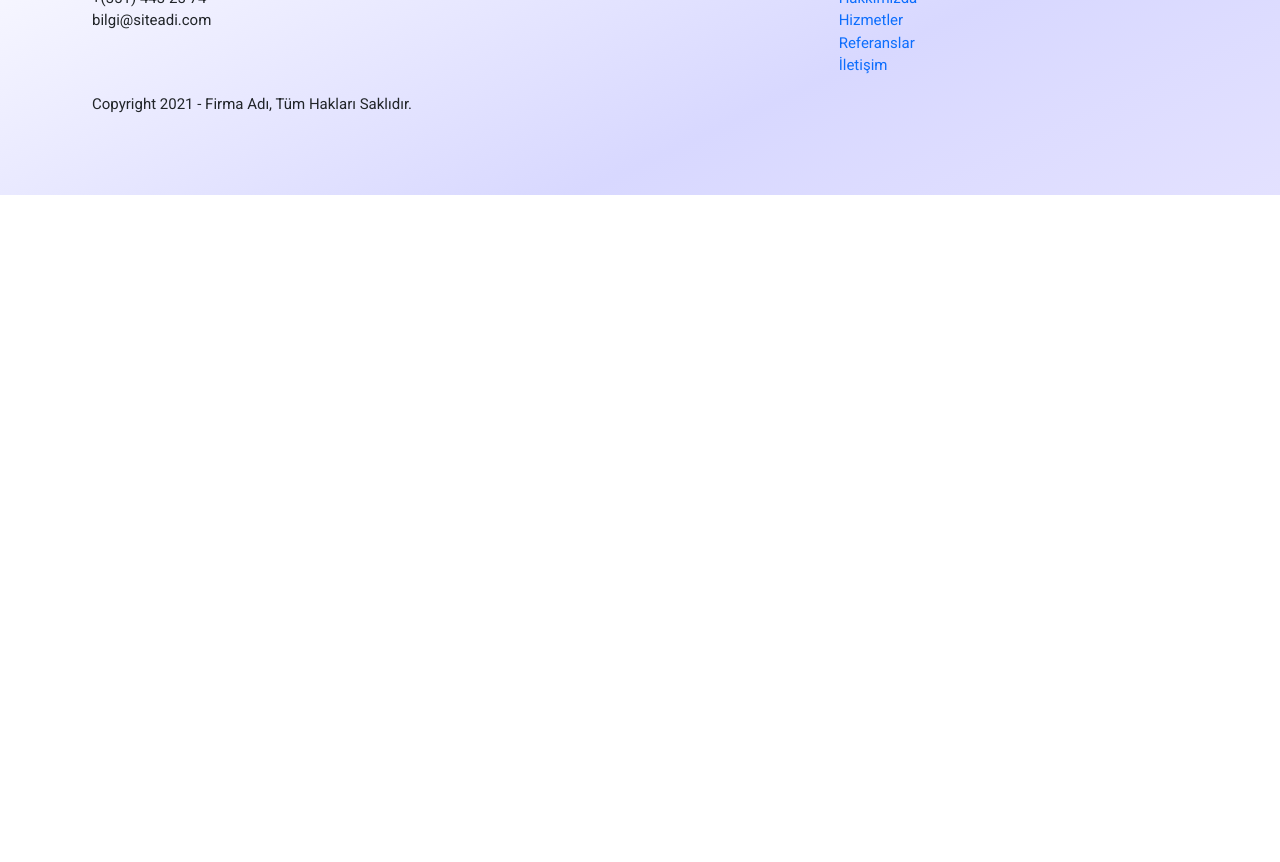
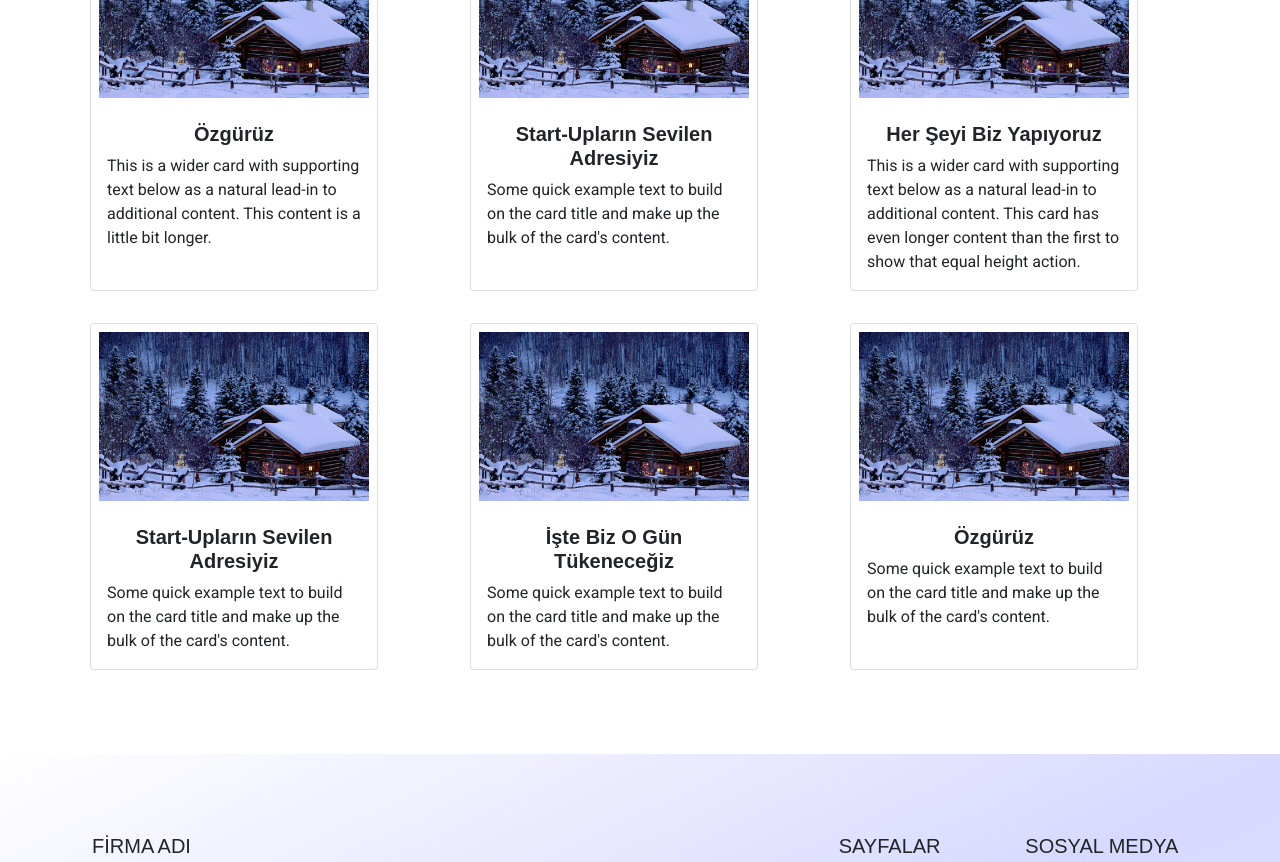
Before and after one commit to yagiiiz/uni, a plain HTML site: page hizmetler.html in a window 1280 px wide. Shown: the part 239-1101 px from the top of the page. Before the commit the page ends 800 px from the top, so only its background shows below. Drawn offline with nearby package versions, Linux system fonts and the light colour scheme.

Commit message:
hizmetlercss

```diff
--- a/css/hizmetler.css
+++ b/css/hizmetler.css
@@ -10,3 +10,46 @@ body {
     font-size: 16px;
     font-family: 'Roboto', sans-serif;
 }
+
+.card{
+    cursor: pointer
+}
+.hd{font-size: 25px;font-weight: 550
+}
+.card.hover, .card:hover{
+    box-shadow: 0 20px 40px rgba(0, 0, 0, .2)
+}
+.img{
+    margin-bottom: 35px;-webkit-filter: drop-shadow(5px 5px 5px #222);filter: drop-shadow(5px 5px 5px #222)
+}
+.card-title{
+    font-weight: 600
+}
+button.focus, button:focus{
+    outline: 0;box-shadow: none !important
+}
+.ft{
+    margin-top: 25px
+}
+.chk{
+    margin-bottom: 5px
+}
+.rck{
+    margin-top: 20px;padding-bottom: 15px
+}
+.card-img-top {
+    padding: .5rem;
+    height: 10rem 10rem;
+}
+.card .card-title{
+    text-align:center;
+}
+.card-text{
+    text-align: left;
+}
+.card-deck{
+    display:flex;
+}
+.card{
+    margin: .5rem;
+}
--- a/hizmetler.html
+++ b/hizmetler.html
@@ -10,6 +10,7 @@
     <link rel="stylesheet" href="https://cdn.jsdelivr.net/npm/bootstrap-icons@1.10.3/font/bootstrap-icons.css">
     <link rel="stylesheet" href="css/custom.css">
     <link rel="stylesheet" href="css/responsive.css">
+    <link rel="stylesheet" href="css/hizmetler.css">
 
    <!-- HEADER -->
    <header>
@@ -24,7 +25,6 @@
                <button class="navbar-toggler" type="button" data-bs-toggle="collapse" data-bs-target="#navbarSupportedContent" aria-controls="navbarSupportedContent" aria-expanded="false" aria-label="Toggle navigation">
                  <span class="navbar-toggler-icon"></span>
                </button>
-
                <div class="collapse navbar-collapse" id="navbarTogglerDemo02">
 
                  <ul class="navbar-nav ms-auto mb-2 mb-lg-0">
@@ -49,6 +49,78 @@
            </nav>
     </header>
     <body>
+
+      <!-- İÇERİK -->
+    <section>
+      <div class="container">
+
+        <div class="row">
+          <div class="col-lg-4 mb-3 d-flex align-items-stretch">
+          <div class="card" style="width: 18rem;">
+            <img class="card-img-top" src="img/teamwork3.jpg" alt="Card image cap">
+            <div class="card-body">
+              <h5 class="card-title">Özgürüz</h5>
+              <p class="card-text">This is a wider card with supporting text below as a natural lead-in to additional content. This content is a little bit longer.</p>
+            </div>
+          </div>
+          </div>
+
+          <div class="col-lg-4 mb-3 d-flex align-items-stretch">
+          <div class="card" style="width: 18rem;">
+            <img class="card-img-top" src="img/teamwork3.jpg" alt="Card image cap">
+            <div class="card-body">
+              <h5 class="card-title">Start-Upların Sevilen Adresiyiz</h5>
+              <p class="card-text">Some quick example text to build on the card title and make up the bulk of the card's content.</p>
+            </div>
+          </div>
+          </div>
+
+          <div class="col-lg-4 mb-3 d-flex align-items-stretch">
+          <div class="card" style="width: 18rem;">
+            <img class="card-img-top" src="img/teamwork3.jpg" alt="Card image cap">
+            <div class="card-body">
+              <h5 class="card-title">Her Şeyi Biz Yapıyoruz</h5>
+              <p class="card-text">This is a wider card with supporting text below as a natural lead-in to additional content. This card has even longer content than the first to show that equal height action.</p>
+            </div>
+          </div>
+          </div>
+
+          <div class="col-lg-4 mb-3 d-flex align-items-stretch">
+          <div class="card" style="width: 18rem;">
+            <img class="card-img-top" src="img/teamwork3.jpg" alt="Card image cap">
+            <div class="card-body">
+              <h5 class="card-title">Start-Upların Sevilen Adresiyiz</h5>
+              <p class="card-text">Some quick example text to build on the card title and make up the bulk of the card's content.</p>
+            </div>
+          </div>
+          </div>
+
+          <div class="col-lg-4 mb-3 d-flex align-items-stretch">
+            <div class="card" style="width: 18rem;">
+              <img class="card-img-top" src="img/teamwork3.jpg" alt="Card image cap">
+              <div class="card-body">
+                <h5 class="card-title">İşte Biz O Gün Tükeneceğiz</h5>
+                <p class="card-text">Some quick example text to build on the card title and make up the bulk of the card's content.</p>
+              </div>
+            </div>
+            </div>
+
+            <div class="col-lg-4 mb-3 d-flex align-items-stretch">
+              <div class="card" style="width: 18rem;">
+                <img class="card-img-top" src="img/teamwork3.jpg" alt="Card image cap">
+                <div class="card-body">
+                  <h5 class="card-title">Özgürüz</h5>
+                  <p class="card-text">Some quick example text to build on the card title and make up the bulk of the card's content.</p>
+                </div>
+              </div>
+              </div>
+
+        </div>
+      </div>
+    </section>
+
+
+
      <!-- FOOTER -->
      <footer>
         <div class="container">
@@ -119,7 +191,6 @@
 
 
 
-
 <!-- Optional JavaScript; choose one of the two! -->
 
    <!-- Option 1: Bootstrap Bundle with Popper -->
```
Also changed, not shown: hakkimizda.html (+1 -1 lines), css/responsive.css (line endings or trailing spaces), img/teamwork1.jpg (added), img/teamwork2.jpg (added), img/teamwork3.jpg (added).
